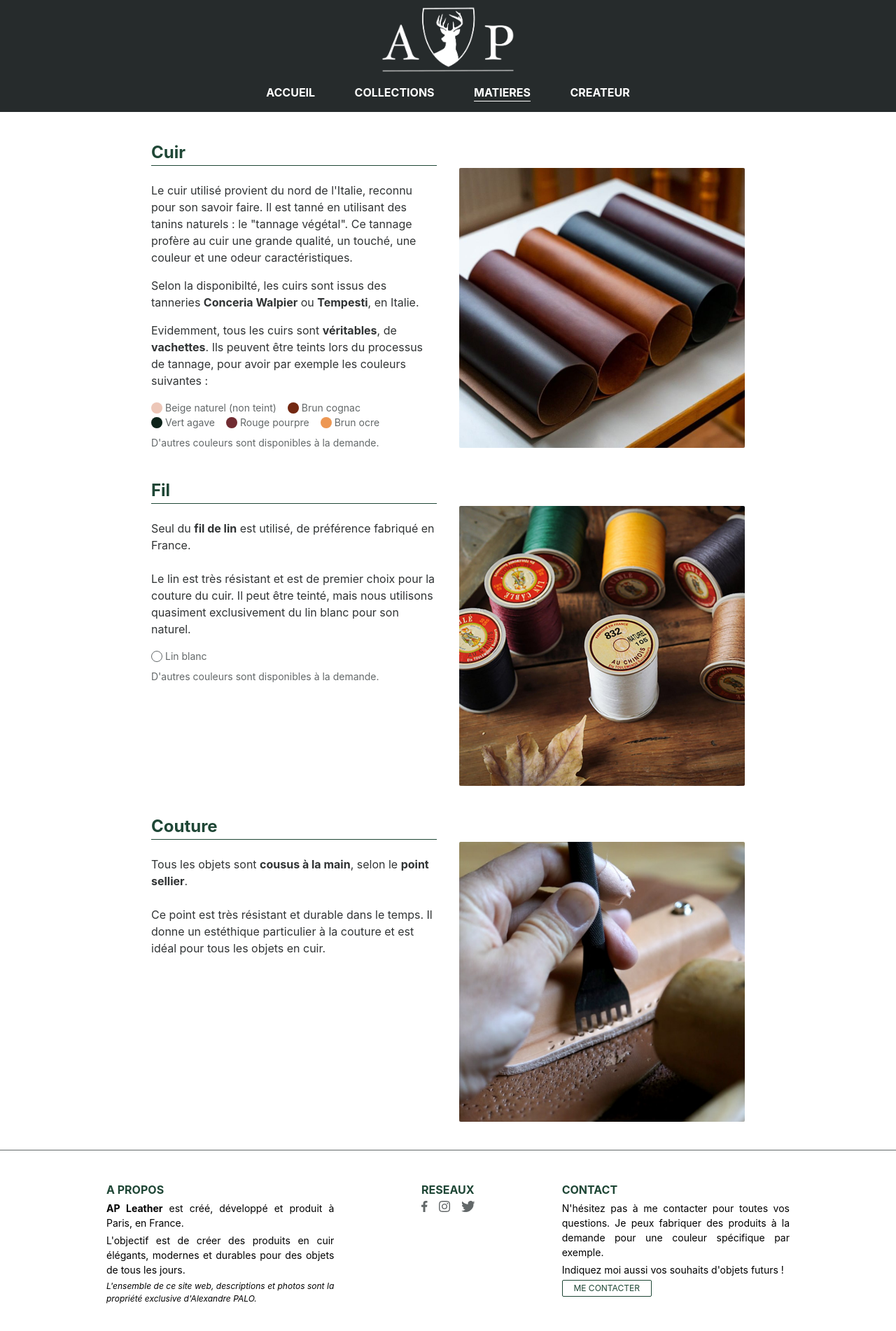
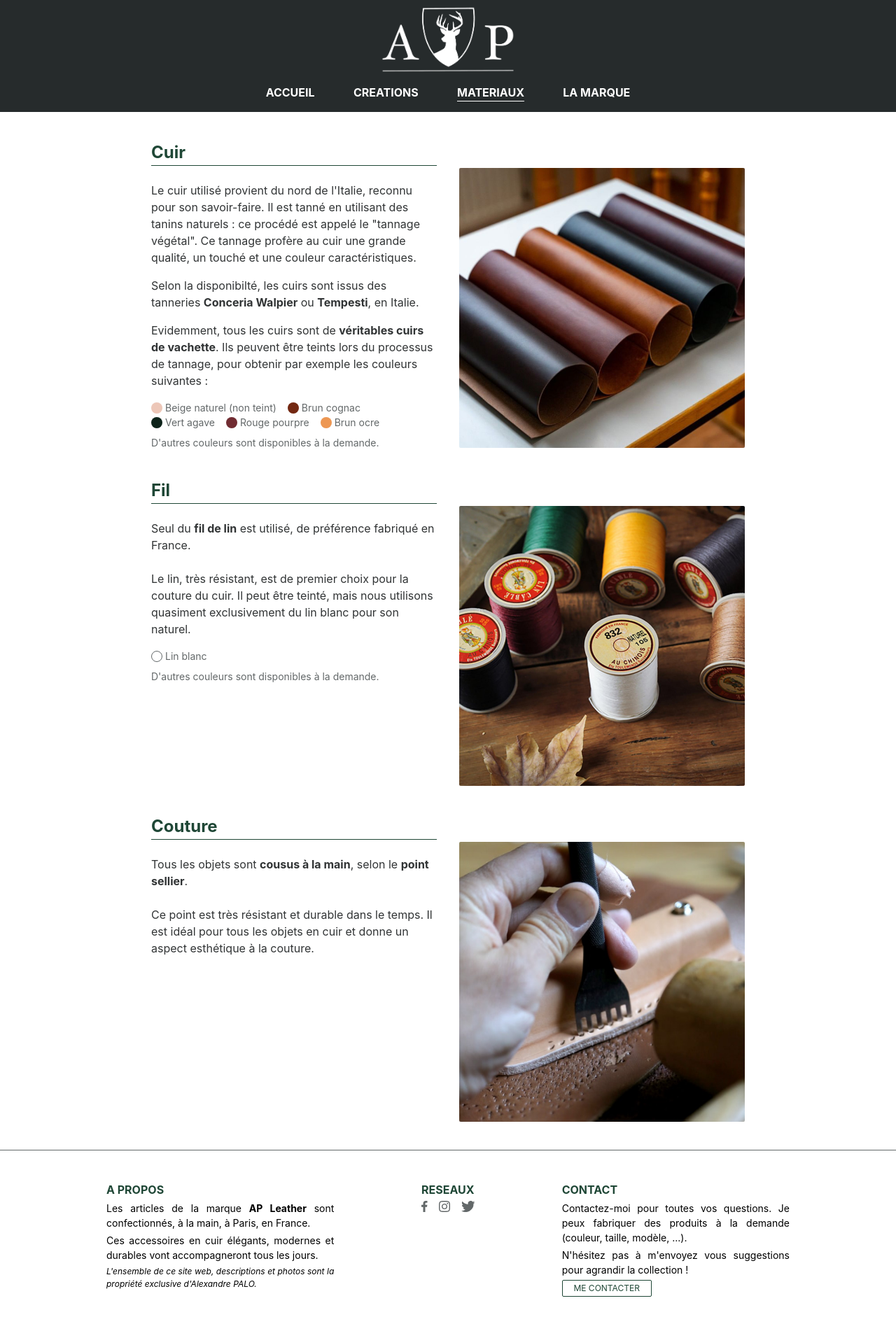
Before and after one commit to AlexandrePalo/ap-leather-website, a React (Create React App) app: page /material in a window 1280 px wide. Shown: the top 1902 px of the page at 70% size. Built offline with nearby package versions, Linux system fonts and the light colour scheme.

Commit message:
edit descriptions

```diff
--- a/src/App.js
+++ b/src/App.js
@@ -6,7 +6,7 @@ import Footer from './components/Footer'
 import HomePage from './pages/HomePage'
 import ProductPage from './pages/ProductPage'
 import MaterialPage from './pages/MaterialsPage'
-import CreatorPage from './pages/CreatorPage'
+import BrandPage from './pages/BrandPage'
 
 function App() {
     const location = useLocation()
@@ -18,14 +18,14 @@ function App() {
                 <Route path="/" exact>
                     <HomePage />
                 </Route>
-                <Route path="/collections/:id?">
+                <Route path="/creations/:id?">
                     <ProductPage />
                 </Route>
                 <Route path="/material">
                     <MaterialPage />
                 </Route>
-                <Route path="/creator">
-                    <CreatorPage />
+                <Route path="/brand">
+                    <BrandPage />
                 </Route>
             </Switch>
             <Footer />
--- a/src/components/Footer.js
+++ b/src/components/Footer.js
@@ -36,12 +36,13 @@ const Footer = () => {
                         A PROPOS
                     </span>
                     <p className="text-justify text-sm mt-1">
-                        <span className="font-bold">AP Leather</span> est créé,
-                        développé et produit à Paris, en France.
+                        Les articles de la marque{' '}
+                        <span className="font-bold">AP Leather</span> sont
+                        confectionnés, à la main, à Paris, en France.
                     </p>
                     <p className="text-justify text-sm mt-1">
-                        L'objectif est de créer des produits en cuir élégants,
-                        modernes et durables pour des objets de tous les jours.
+                        Ces accessoires en cuir élégants, modernes et durables
+                        vont accompagneront tous les jours.
                     </p>
                     <p className="text-justify text-xs mt-1 italic">
                         L'ensemble de ce site web, descriptions et photos sont
@@ -67,12 +68,13 @@ const Footer = () => {
                         CONTACT
                     </span>
                     <p className="text-justify text-sm mt-1">
-                        N'hésitez pas à me contacter pour toutes vos questions.
-                        Je peux fabriquer des produits à la demande pour une
-                        couleur spécifique par exemple.
+                        Contactez-moi pour toutes vos questions. Je peux
+                        fabriquer des produits à la demande (couleur, taille,
+                        modèle, ...).
                     </p>
                     <p className="text-justify text-sm mt-1 mb-1">
-                        Indiquez moi aussi vos souhaits d'objets futurs !
+                        N'hésitez pas à m'envoyez vous suggestions pour agrandir
+                        la collection !
                     </p>
                     <ButtonLink
                         small
--- a/src/components/Header.js
+++ b/src/components/Header.js
@@ -6,9 +6,9 @@ import logoWhite from '../media/logo-white.png'
 const Header = () => {
     const links = [
         { label: 'ACCUEIL', to: '/' },
-        { label: 'COLLECTIONS', to: '/collections' },
-        { label: 'MATIERES', to: '/material' },
-        { label: 'CREATEUR', to: '/creator' }
+        { label: 'CREATIONS', to: '/creations' },
+        { label: 'MATERIAUX', to: '/material' },
+        { label: 'LA MARQUE', to: '/brand' }
     ]
 
     const route = useLocation()
--- /dev/null
+++ b/src/pages/BrandPage.js
@@ -0,0 +1,37 @@
+import React from 'react'
+import creator from '../media/creator.jpg'
+
+const CreatorPage = () => {
+    return (
+        <div className="my-10 px-6">
+            <div className="flex flex-row items-start justify-start max-w-xl mx-auto mb-10">
+                <div
+                    className="rounded-full h-32 w-32 flex-shrink-0 bg-cover bg-center border-2 border-secondary mr-8"
+                    style={{ backgroundImage: `url(${creator})` }}
+                />
+                <div className="">
+                    <p className="text-base text-primary">
+                        Ingénieur de formation, je mets à profit mes compétences
+                        techniques pour créer des produits simples, de qualité
+                        et durables.
+                    </p>
+                    <p className="text-base text-primary mt-6 max-w-xl mx-auto text-justify">
+                        Le cuir, noble et vivant, s'est imposé comme un matériau
+                        de choix pour leur confection.
+                    </p>
+                    <p className="text-base text-primary max-w-xl mx-auto mt-10 mb-10">
+                        Tous les articles sont fabriqués{' '}
+                        <span className="text-secondary font-bold">
+                            à la main
+                        </span>
+                        , à{' '}
+                        <span className="text-secondary font-bold">Paris</span>{' '}
+                        en France.
+                    </p>
+                </div>
+            </div>
+        </div>
+    )
+}
+
+export default CreatorPage
--- a/src/pages/CreatorPage.js
+++ /dev/null
@@ -1,36 +0,0 @@
-import React from 'react'
-import creator from '../media/creator.jpg'
-
-const CreatorPage = () => {
-    return (
-        <div className="my-10 px-6">
-            <div className="flex flex-row items-center justify-start max-w-sm mx-auto mb-10">
-                <div
-                    className="rounded-full h-32 w-32 flex-shrink-0 bg-cover bg-center border-2 border-secondary mr-8"
-                    style={{ backgroundImage: `url(${creator})` }}
-                />
-                <p className="text-base text-primary-lighter font-bold">
-                    Ingénieur de formation, je suis avant tout{' '}
-                    <span className="text-secondary">créateur</span>.
-                </p>
-            </div>
-            <p className="text-base text-primary mt-6 max-w-xl mx-auto text-justify">
-                En fabriquant ces objets, mon objectif est de fournir des
-                produits simples, de qualité et durables pour une utilisation de
-                tous les jours.
-            </p>
-            <p className="text-base text-primary mt-6 max-w-xl mx-auto">
-                Le cuir, noble, pur et vivant, s'est imposé comme matière de
-                choix.
-            </p>
-            <p className="text-base text-primary max-w-xl mx-auto mt-10 mb-10">
-                Tous les objets sont fabriqués{' '}
-                <span className="text-secondary font-bold">à la main</span>, à{' '}
-                <span className="text-secondary font-bold">Paris</span> en
-                France.
-            </p>
-        </div>
-    )
-}
-
-export default CreatorPage
--- a/src/pages/MaterialsPage.js
+++ b/src/pages/MaterialsPage.js
@@ -9,10 +9,10 @@ const MaterialPage = () => {
             <Material title="Cuir" img={butteroLeather} imgAlt="cuir Buttero">
                 <p className="text-base text-primary mt-6">
                     Le cuir utilisé provient du nord de l'Italie, reconnu pour
-                    son savoir faire. Il est tanné en utilisant des tanins
-                    naturels : le "tannage végétal". Ce tannage profère au cuir
-                    une grande qualité, un touché, une couleur et une odeur
-                    caractéristiques.
+                    son savoir-faire. Il est tanné en utilisant des tanins
+                    naturels : ce procédé est appelé le "tannage végétal". Ce
+                    tannage profère au cuir une grande qualité, un touché et une
+                    couleur caractéristiques.
                 </p>
                 <p className="text-base text-primary mt-4">
                     Selon la disponibilté, les cuirs sont issus des tanneries{' '}
@@ -20,11 +20,12 @@ const MaterialPage = () => {
                     <span className="font-bold">Tempesti</span>, en Italie.
                 </p>
                 <p className="text-base text-primary mt-4">
-                    Evidemment, tous les cuirs sont{' '}
-                    <span className="font-bold">véritables</span>, de{' '}
-                    <span className="font-bold">vachettes</span>. Ils peuvent
-                    être teints lors du processus de tannage, pour avoir par
-                    exemple les couleurs suivantes :
+                    Evidemment, tous les cuirs sont de{' '}
+                    <span className="font-bold">
+                        véritables cuirs de vachette
+                    </span>
+                    . Ils peuvent être teints lors du processus de tannage, pour
+                    obtenir par exemple les couleurs suivantes :
                 </p>
                 <div className="mt-4 flex flex-row flex-wrap">
                     <span className="text-sm flex flex-row items-center text-primary-lighter mr-4">
@@ -73,9 +74,9 @@ const MaterialPage = () => {
                     utilisé, de préférence fabriqué en France.
                 </p>
                 <p className="text-base text-primary mt-6">
-                    Le lin est très résistant et est de premier choix pour la
-                    couture du cuir. Il peut être teinté, mais nous utilisons
-                    quasiment exclusivement du lin blanc pour son naturel.
+                    Le lin, très résistant, est de premier choix pour la couture
+                    du cuir. Il peut être teinté, mais nous utilisons quasiment
+                    exclusivement du lin blanc pour son naturel.
                 </p>
                 <span className="mt-4 text-sm flex flex-row flex-wrap items-center text-primary-lighter">
                     <span
@@ -99,9 +100,9 @@ const MaterialPage = () => {
                     le <span className="font-bold">point sellier</span>.
                 </p>
                 <p className="text-base text-primary mt-6">
-                    Ce point est très résistant et durable dans le temps. Il
-                    donne un estéthique particulier à la couture et est idéal
-                    pour tous les objets en cuir.
+                    Ce point est très résistant et durable dans le temps. Il est
+                    idéal pour tous les objets en cuir et donne un aspect
+                    esthétique à la couture.
                 </p>
             </Material>
         </div>
--- a/src/pages/ProductPage.js
+++ b/src/pages/ProductPage.js
@@ -17,13 +17,13 @@ const ProductPage = ({ history }) => {
                 <Product
                     {...products.find(p => p.id === detailed)}
                     detailed
-                    undetail={() => history.push('/collections')}
+                    undetail={() => history.push('/creations')}
                 />
             ) : null}
             <ProductList
                 products={products.filter(p => p.id !== detailed)}
                 onDiscoverClick={id => {
-                    history.push(`/collections/${id}`)
+                    history.push(`/creations/${id}`)
                 }}
             />
         </div>
```
Also changed, not shown: src/products.js (+4 -4 lines).
